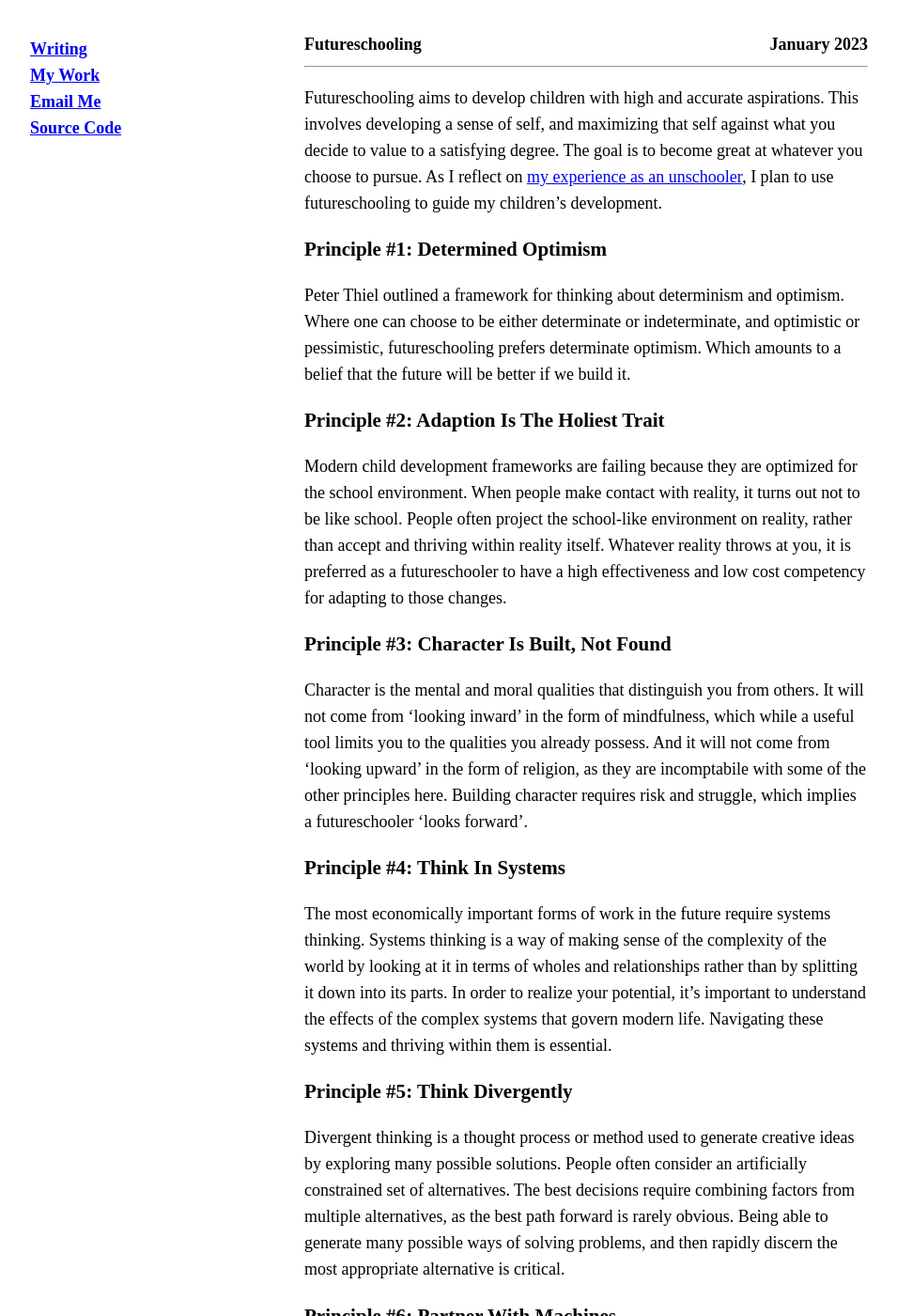
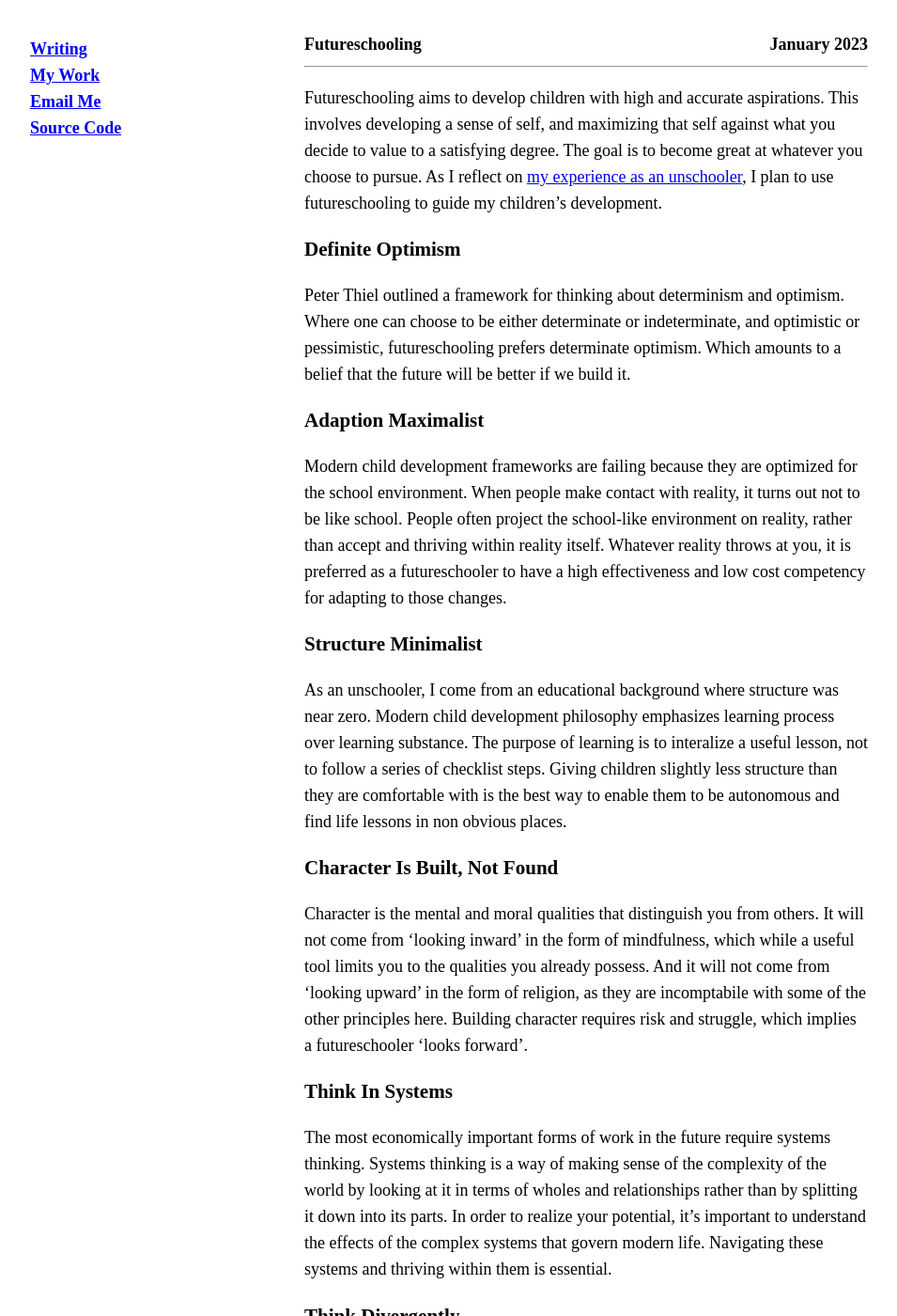
Before and after one commit to rogerkirkness/writing, a Jekyll site: the page built from _posts/2023-01-01-futureschooling.md, in a window 1280 px wide and 1400 px high. Shown: the whole window at 94% size, without its empty margins (16-971 px from the left). Built offline with Jekyll 4.4.1, drawn with Linux system fonts in a browser that asks for light colours; some of the changed text lies outside the part shown.

Commit message:
Update 2023-01-01-futureschooling.md

```diff
--- a/_posts/2023-01-01-futureschooling.md
+++ b/_posts/2023-01-01-futureschooling.md
@@ -7,29 +7,32 @@ date: January 2023
 
 Futureschooling aims to develop children with high and accurate aspirations. This involves developing a sense of self, and maximizing that self against what you decide to value to a satisfying degree. The goal is to become great at whatever you choose to pursue. As I reflect on [my experience as an unschooler](https://rogerkirkness.com/unschooling), I plan to use futureschooling to guide my children's development.
 
-### Principle #1: Determined Optimism
+### Definite Optimism
 Peter Thiel outlined a framework for thinking about determinism and optimism. Where one can choose to be either determinate or indeterminate, and optimistic or pessimistic, futureschooling prefers determinate optimism. Which amounts to a belief that the future will be better if we build it.
 
-### Principle #2: Adaption Is The Holiest Trait
+### Adaption Maximalist
 Modern child development frameworks are failing because they are optimized for the school environment. When people make contact with reality, it turns out not to be like school. People often project the school-like environment on reality, rather than accept and thriving within reality itself. Whatever reality throws at you, it is preferred as a futureschooler to have a high effectiveness and low cost competency for adapting to those changes.
 
-### Principle #3: Character Is Built, Not Found
+### Structure Minimalist
+As an unschooler, I come from an educational background where structure was near zero. Modern child development philosophy emphasizes learning process over learning substance. The purpose of learning is to interalize a useful lesson, not to follow a series of checklist steps. Giving children slightly less structure than they are comfortable with is the best way to enable them to be autonomous and find life lessons in non obvious places.
+
+### Character Is Built, Not Found
 Character is the mental and moral qualities that distinguish you from others. It will not come from ‘looking inward’ in the form of mindfulness, which while a useful tool limits you to the qualities you already possess. And it will not come from ‘looking upward’ in the form of religion, as they are incomptabile with some of the other principles here. Building character requires risk and struggle, which implies a futureschooler 'looks forward'.
 
-### Principle #4: Think In Systems
+### Think In Systems
 The most economically important forms of work in the future require systems thinking. Systems thinking is a way of making sense of the complexity of the world by looking at it in terms of wholes and relationships rather than by splitting it down into its parts. In order to realize your potential, it’s important to understand the effects of the complex systems that govern modern life. Navigating these systems and thriving within them is essential.
 
-### Principle #5: Think Divergently
+### Think Divergently
 Divergent thinking is a thought process or method used to generate creative ideas by exploring many possible solutions. People often consider an artificially constrained set of alternatives. The best decisions require combining factors from multiple alternatives, as the best path forward is rarely obvious. Being able to generate many possible ways of solving problems, and then rapidly discern the most appropriate alternative is critical.
 
-### Principle #6: Partner With Machines
+### Partner With Machines
 Generative AI is coming for mediocre knowledge work and memorization based learning frameworks. It is better to learn how to leverage AI to further your aims and originate new sources of value than it is to be displaced by it copying what exists. Creativity in the future will look unrecognizable to the analog creativity we have today. Whatever field you choose to pursue, it is certain that you will need to partner with machines to be effective.
 
-### Principle #7: Converge on Utility
+### Converge on Utility
 Impact comes from solving different problems than others and focusing on the utility of the problems being solved rather than the method by which they are solved. Do not toil in obscurity without delivering a value product at the end of it for another human being. Don’t compromise yourself or lose your soul, but be useful. Focus on making whatever creative work you offer the world as useful as it can be as the convergent purpose.
 
-### Principle #8: Specialize Broadly
+### Specialize Broadly
 Operating as an agent in our complex future will require specialization. But single domain specialization is fragile. Specializing in multiple fields, and then combining those abilities across domains is more durable. Learning how to pick up new specializations throughout your life is essential to sustained impact. Learning which specializations require which levels of depth and synthesis becomes the core form of learning wisdom.
 
-### Principle #9: Focus Intensely
+### Focus Intensely
 People often fail due to a lack of focus or a lack of intensity, rather than a lack of resources or opportunity. In a world where social media consumes the excess attention of extroverts and video games of introverts, being able to focus on things for months, years or decades is a crucial skill to cultivate. And then being able to work on those things with uncommon intensity and diligence will make the necessary difference to have effect.
```
